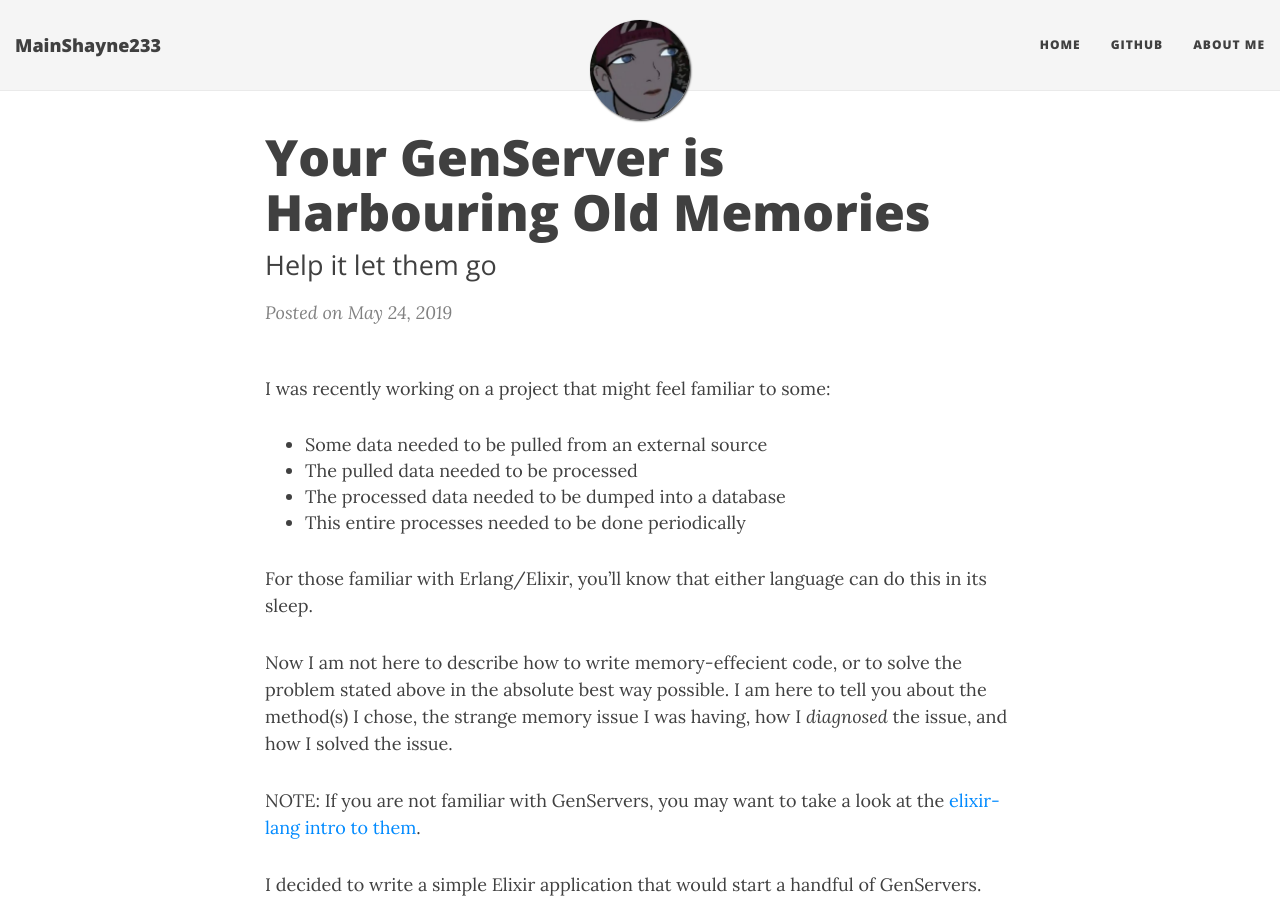
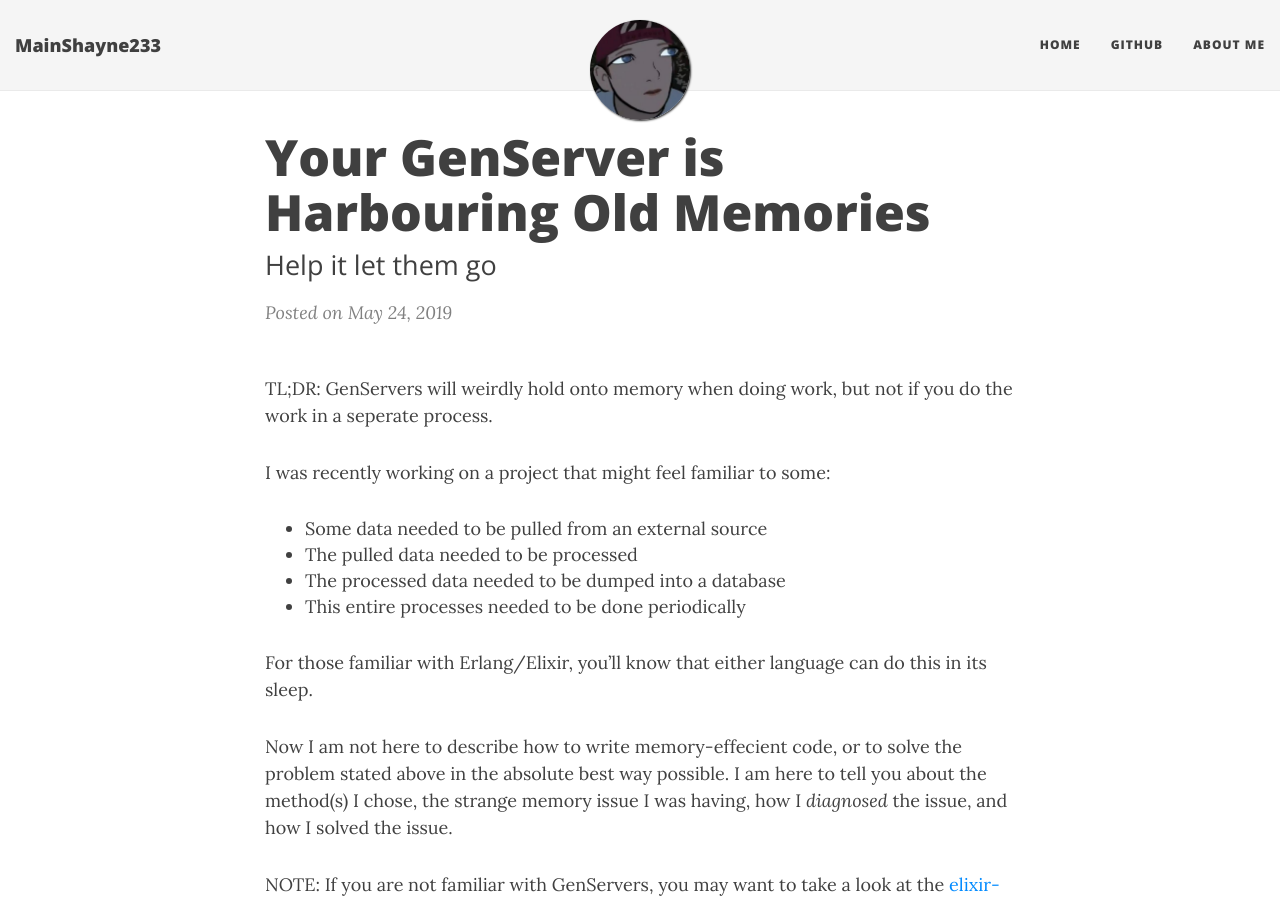
Before and after one commit to MainShayne233/mainshayne233.github.io, a Jekyll site: the page built from _posts/2019-05-24-genserver-memory-issue.md, in a window 1280 px wide and 900 px high. Built offline with Jekyll 4.4.1, drawn with Linux system fonts in a browser that asks for light colours; nearby versions of some CDN libraries.

Commit message:
Add TL;DR

```diff
--- a/_posts/2019-05-24-genserver-memory-issue.md
+++ b/_posts/2019-05-24-genserver-memory-issue.md
@@ -3,6 +3,8 @@ layout: post
 title: Your GenServer is Harbouring Old Memories
 subtitle: Help it let them go
 ---
+
+TL;DR: GenServers will weirdly hold onto memory when doing work, but not if you do the work in a seperate process.
 
 I was recently working on a project that might feel familiar to some:
 
```
